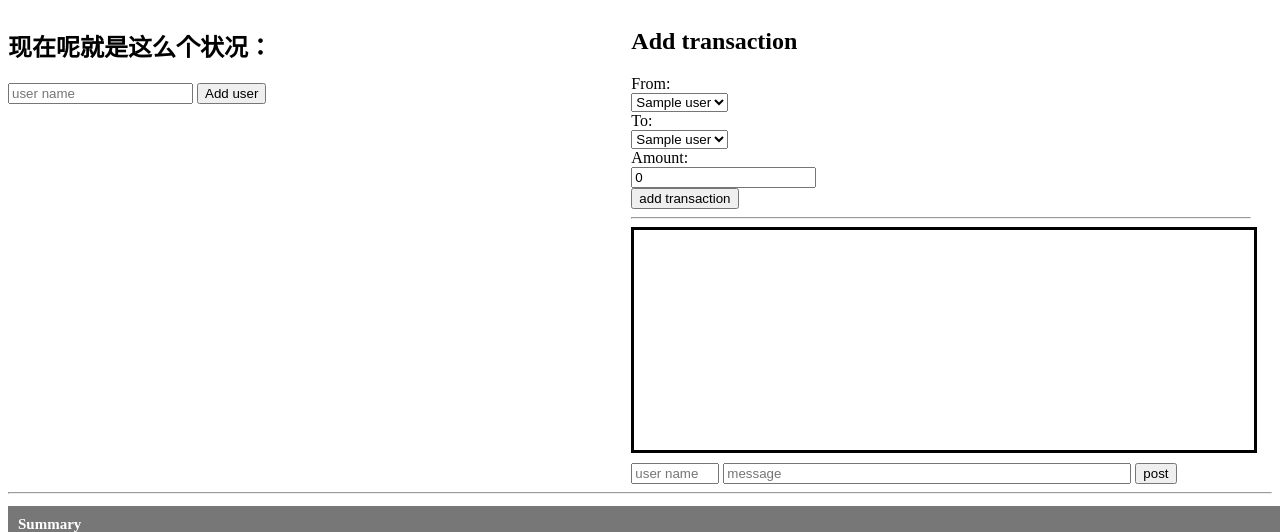
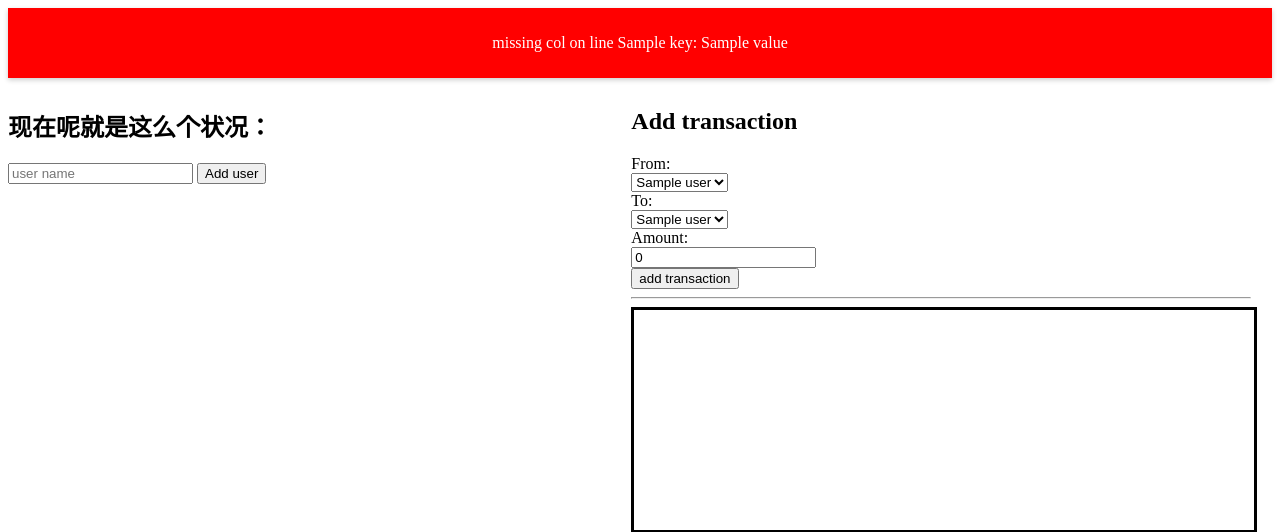
Before and after one commit to LHansoon/bill-calculator, a Flask app: template src/templates/home.html in a window 1280 px wide. Shown: the top 532 px of the page. Run offline with Flask 3, Linux system fonts and the light colour scheme; the template is opened without the code that fills it: most values are stand-ins (such as "Sample title", 1, 10 or a date in 2020); parts of the project's set-up code (start-up, migrations or seed data) failed here and were passed over.

Commit message:
add error banner when missing value

```diff
--- a/src/app.py
+++ b/src/app.py
@@ -64,7 +64,7 @@ def start_mission():
     sheet_content = Content(sheet.get_all_records())
 
     processor = Processor.Processor()
-    result, user_stat = processor.process(sheet_content)
+    result, user_stat, missing_column_dict = processor.process(sheet_content)
 
     recommended_result = Processor.get_optimized(result, sheet_content)
     summary, curr_month_summary, last_month_summary, event_summary = Processor.get_summary(user_stat)
@@ -88,7 +88,8 @@ def start_mission():
                              curr_month_summary=curr_month_summary,
                              last_month_summary=last_month_summary,
                              event_summary=event_summary,
-                             sheet_id=app.config.get("sheet_id"))
+                             sheet_id=app.config.get("sheet_id"),
+                             missing_column_dict=missing_column_dict)
     return result, 200
 
 
--- a/src/templates/home.html
+++ b/src/templates/home.html
@@ -52,6 +52,16 @@
         }
 
 
+        .error-banner {
+            width: 100%;
+            background-color: #FF0000; /* Beijing red background */
+            color: #FFFFFF; /* White text */
+            text-align: center;
+            padding: 10px 0;
+            margin-bottom: 10px; /* Adds space between banners */
+            box-shadow: 0 2px 5px rgba(0, 0, 0, 0.2); /* Optional: adds a small shadow for depth */
+            position: relative;
+        }
 
         .placeholder {
             background-color: greenyellow;
@@ -137,6 +147,19 @@
 {#    <script src="https://cdn.jsdelivr.net/npm/handsontable/dist/handsontable.full.min.js"></script>#}
 
 </head>
+
+{% if missing_column_dict %}
+    <div class="error-banner">
+        {% for key, value in missing_column_dict.items() %}
+            <p>
+                missing col on line {{key}}: {{ value }}
+            </p>
+        {% endfor %}
+    </div>
+{% endif %}
+
+
+
 
 <div id="main-container">
     <div id="major-info">
```
Also changed, not shown: src/Processor.py (+21 -4 lines).
